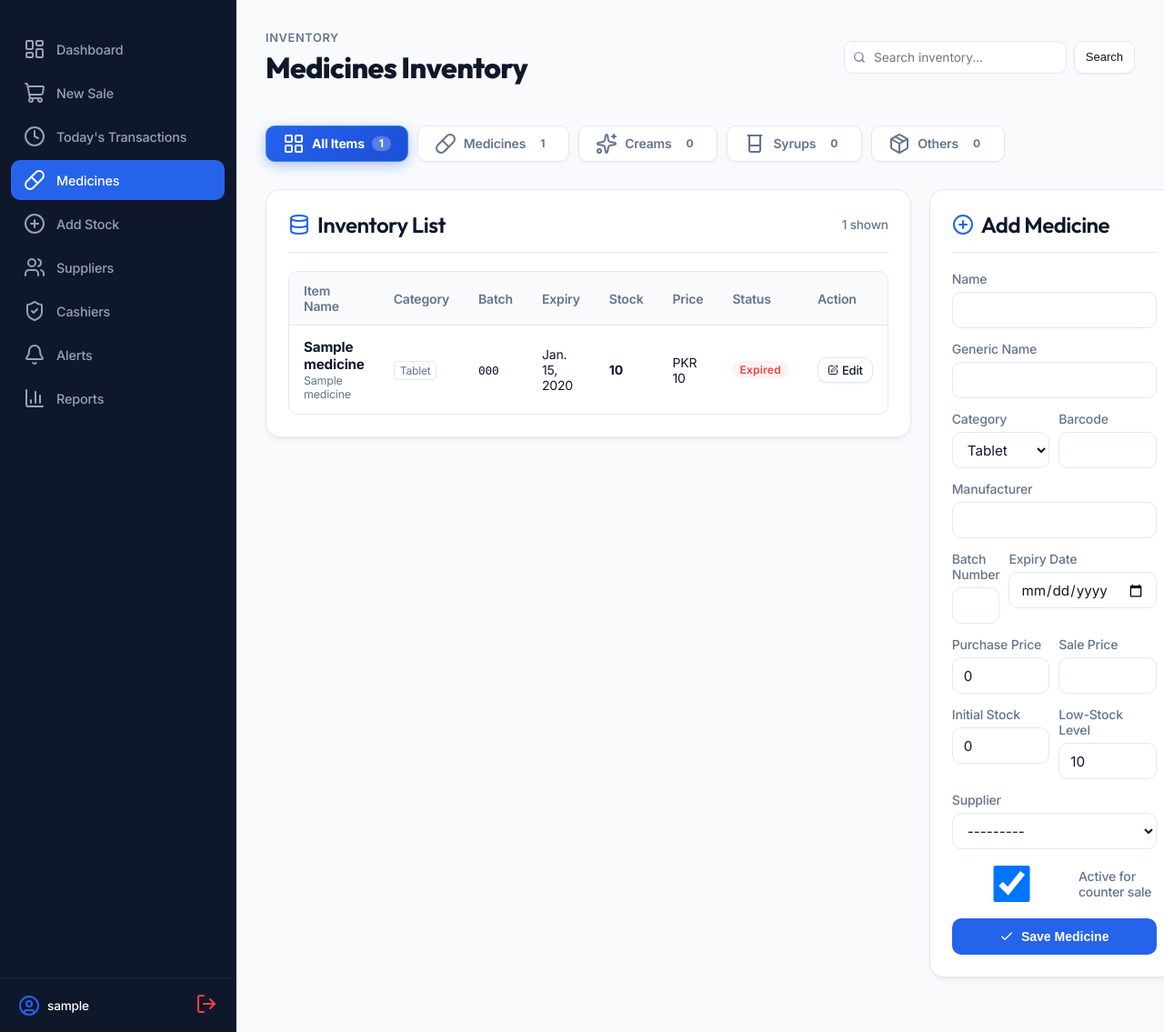
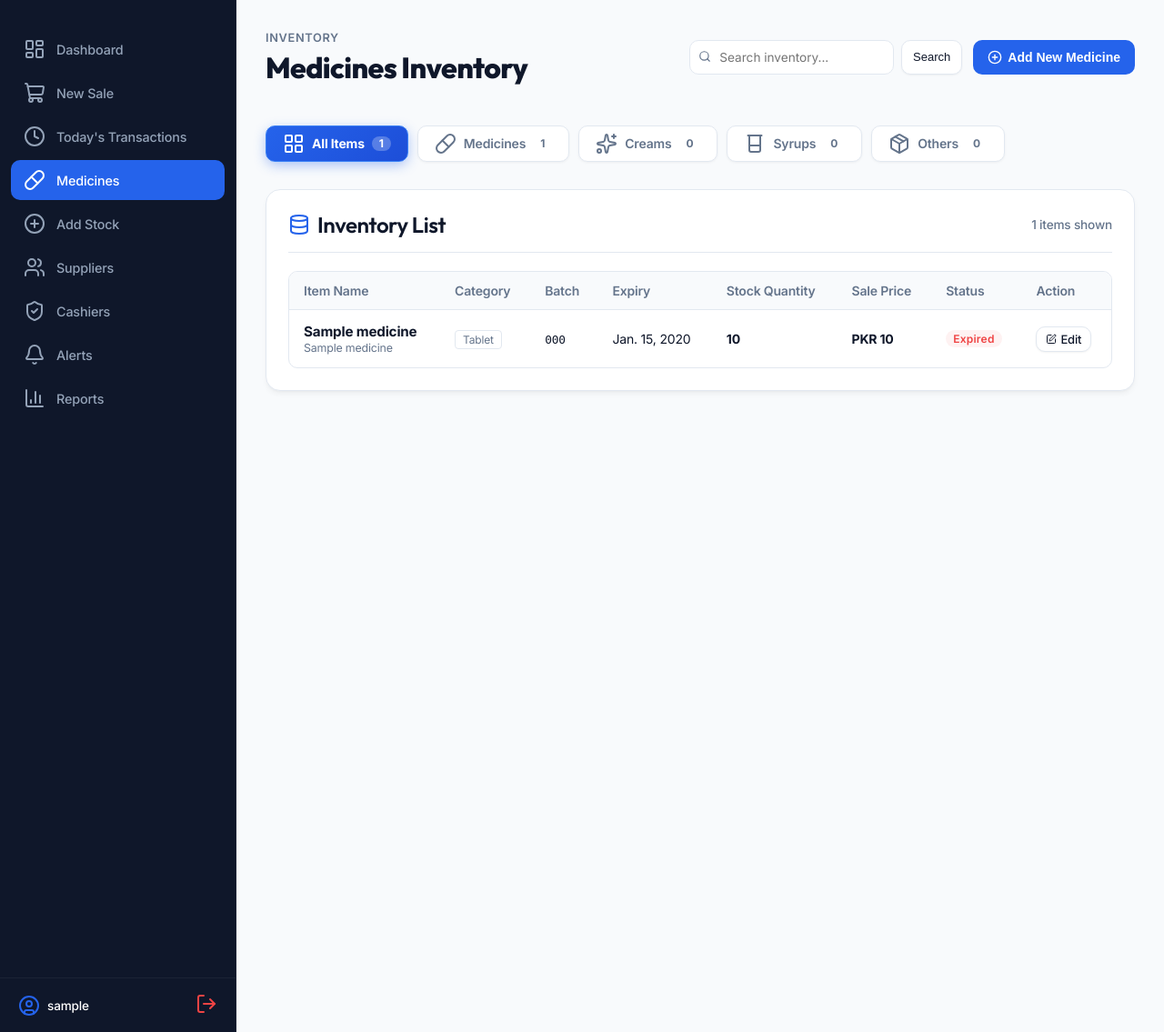
Before and after one commit to asad594/Medical-POS-system, a Django app: page /medicines/ in a window 1280 px wide. Shown: the part 60-1195 px from the top of the page at 91% size. Run offline with Django 5.2, Linux system fonts and the light colour scheme; a user stored in the database is signed in; tables that the repository leaves empty hold one stand-in row (values such as "Sample post").

Commit message:
Convert Medicines inventory page to full-width and add popup modal for Add Medicine form

```diff
--- a/store/templates/store/medicines.html
+++ b/store/templates/store/medicines.html
@@ -9,14 +9,19 @@
         <p class="eyebrow">Inventory</p>
         <h1 style="font-size: 2rem; font-weight: 800;">Medicines Inventory</h1>
     </div>
-    <form method="get" class="search-form" style="display: flex; gap: 8px; width: 320px;">
+    <div style="display: flex; align-items: center; gap: 12px;">
+        <form method="get" class="search-form" style="display: flex; gap: 8px; width: 300px; margin: 0;">
             <input type="hidden" name="category" value="{{ category|default:'all' }}">
             <div style="position: relative; flex: 1;">
                 <i data-lucide="search" style="position: absolute; left: 10px; top: 11px; width: 14px; height: 14px; color: var(--muted);"></i>
-            <input name="q" value="{{ query }}" placeholder="Search inventory..." style="padding-left: 32px; min-height: 36px; font-size: 0.85rem;">
+                <input name="q" value="{{ query }}" placeholder="Search inventory..." style="padding-left: 32px; min-height: 38px; font-size: 0.85rem;">
             </div>
-        <button class="secondary-action small" type="submit" style="min-height: 36px;">Search</button>
+            <button class="secondary-action small" type="submit" style="min-height: 38px;">Search</button>
         </form>
+        <button type="button" class="primary-action" onclick="openAddMedicineModal()" style="min-height: 38px; display: inline-flex; align-items: center; gap: 6px; font-weight: 600; padding: 0 16px;">
+            <i data-lucide="plus-circle" style="width: 16px; height: 16px;"></i> Add New Medicine
+        </button>
+    </div>
 </section>
 
 <!-- Category Filter Tabs -->
@@ -48,15 +53,14 @@
     </a>
 </div>
 
-<section class="two-column" style="grid-template-columns: 2fr 1fr; align-items: start;">
-    <!-- Medicine List Table -->
-    <div class="panel">
+<!-- Medicine List Table (Full Width Panel) -->
+<section class="panel" style="width: 100%;">
     <div class="panel-head">
         <div style="display: flex; align-items: center; gap: 8px;">
             <i data-lucide="database" style="color: var(--primary);"></i>
             <h2>Inventory List</h2>
         </div>
-            <span style="font-size: 0.85rem; font-weight: 500; color: var(--muted);">{{ medicines|length }} shown</span>
+        <span style="font-size: 0.85rem; font-weight: 500; color: var(--muted);">{{ medicines|length }} items shown</span>
     </div>
     <div class="table-wrap">
         <table>
@@ -66,8 +70,8 @@
                     <th>Category</th>
                     <th>Batch</th>
                     <th>Expiry</th>
-                        <th>Stock</th>
-                        <th>Price</th>
+                    <th>Stock Quantity</th>
+                    <th>Sale Price</th>
                     <th>Status</th>
                     <th>Action</th>
                 </tr>
@@ -80,20 +84,19 @@
                             <div style="font-size: 0.775rem; color: var(--muted); margin-top: 1px;">{{ medicine.generic_name|default:'-' }}</div>
                         </td>
                         <td>
-                                <span style="background: rgba(255, 255, 255, 0.05); border: 1px solid var(--border); border-radius: 4px; padding: 2px 6px; font-size: 0.75rem; color: var(--muted); text-transform: capitalize;">
+                            <span style="background: rgba(255, 255, 255, 0.05); border: 1px solid var(--border); border-radius: 4px; padding: 2px 8px; font-size: 0.75rem; color: var(--muted); text-transform: capitalize;">
                                 {{ medicine.get_category_display }}
                             </span>
                         </td>
                         <td><span style="font-family: monospace; font-size: 0.8rem;">{{ medicine.batch_number|default:'-' }}</span></td>
                         <td>{{ medicine.expiry_date|default:'-' }}</td>
                         <td><strong>{{ medicine.stock_quantity }}</strong></td>
-                            <td>PKR {{ medicine.sale_price|floatformat:0 }}</td>
+                        <td><strong style="color: var(--ink);">PKR {{ medicine.sale_price|floatformat:0 }}</strong></td>
                         <td>
                             <span class="{% if medicine.is_available_for_sale %}status-good{% else %}status-bad{% endif %}" style="padding: 2px 8px; font-size: 0.75rem;">
                                 {{ medicine.stock_label }}
                             </span>
                         </td>
-
                         <td>
                             <a class="secondary-action small" href="{% url 'medicine_edit' medicine.id %}" style="display: inline-flex; align-items: center; gap: 4px; min-height: 28px; padding: 0 10px;">
                                 <i data-lucide="edit" style="width: 12px; height: 12px;"></i> Edit
@@ -101,32 +104,36 @@
                         </td>
                     </tr>
                 {% empty %}
-                        <tr><td colspan="7" style="text-align: center; color: var(--muted);">No medicines saved yet.</td></tr>
+                    <tr><td colspan="8" style="text-align: center; color: var(--muted); padding: 24px;">No medicines found in this view. Click <strong>"Add New Medicine"</strong> above to add stock.</td></tr>
                 {% endfor %}
             </tbody>
         </table>
     </div>
+</section>
+
+<!-- Add Medicine Modal Overlay -->
+<div class="modal-overlay {% if form.errors %}active{% endif %}" id="add-medicine-modal">
+    <div class="modal-dialog">
+        <div class="modal-header">
+            <h2>
+                <i data-lucide="plus-circle" style="color: var(--primary);"></i> Add New Medicine Item
+            </h2>
+            <button type="button" class="link-button" onclick="closeAddMedicineModal()" style="padding: 4px;" aria-label="Close modal">
+                <i data-lucide="x" style="width: 20px; height: 20px;"></i>
+            </button>
         </div>
-
-    <!-- Add Medicine Panel -->
-    <aside class="panel">
-        <div class="panel-head">
-            <div style="display: flex; align-items: center; gap: 8px;">
-                <i data-lucide="plus-circle" style="color: var(--primary);"></i>
-                <h2>Add Medicine</h2>
-            </div>
-        </div>
-        <form method="post" style="display: flex; flex-direction: column; gap: 14px;">
+        <form method="post">
             {% csrf_token %}
+            <div class="modal-body">
                 <div>
-                <label>Name</label>
+                    <label>Medicine Name</label>
                     {{ form.name }}
                 </div>
                 <div>
                     <label>Generic Name</label>
                     {{ form.generic_name }}
                 </div>
-            <div class="form-grid" style="grid-template-columns: repeat(2, 1fr); gap: 10px;">
+                <div class="form-grid" style="grid-template-columns: repeat(2, 1fr); gap: 12px;">
                     <div>
                         <label>Category</label>
                         {{ form.category }}
@@ -140,7 +147,7 @@
                     <label>Manufacturer</label>
                     {{ form.manufacturer }}
                 </div>
-            <div class="form-grid" style="grid-template-columns: repeat(2, 1fr); gap: 10px;">
+                <div class="form-grid" style="grid-template-columns: repeat(2, 1fr); gap: 12px;">
                     <div>
                         <label>Batch Number</label>
                         {{ form.batch_number }}
@@ -150,19 +157,19 @@
                         {{ form.expiry_date }}
                     </div>
                 </div>
-            <div class="form-grid" style="grid-template-columns: repeat(2, 1fr); gap: 10px;">
+                <div class="form-grid" style="grid-template-columns: repeat(2, 1fr); gap: 12px;">
                     <div>
-                    <label>Purchase Price</label>
+                        <label>Purchase Price (PKR)</label>
                         {{ form.purchase_price }}
                     </div>
                     <div>
-                    <label>Sale Price</label>
+                        <label>Sale Price (PKR)</label>
                         {{ form.sale_price }}
                     </div>
                 </div>
-            <div class="form-grid" style="grid-template-columns: repeat(2, 1fr); gap: 10px;">
+                <div class="form-grid" style="grid-template-columns: repeat(2, 1fr); gap: 12px;">
                     <div>
-                    <label>Initial Stock</label>
+                        <label>Initial Stock Quantity</label>
                         {{ form.stock_quantity }}
                     </div>
                     <div>
@@ -182,14 +189,38 @@
                 {% if form.errors %}
                     <div class="message error">
                         <i data-lucide="alert-triangle"></i>
-                    <span>Please fix highlighted medicine details.</span>
+                        <span>Please fix highlighted details and try again.</span>
                     </div>
                 {% endif %}
-
-            <button class="primary-action full-width" type="submit" style="font-weight: 600; width: 100%;">
+            </div>
+            <div class="modal-footer">
+                <button type="button" class="secondary-action" onclick="closeAddMedicineModal()">Cancel</button>
+                <button class="primary-action" type="submit" style="font-weight: 600;">
                     <i data-lucide="check" style="width: 16px; height: 16px;"></i> Save Medicine
                 </button>
+            </div>
         </form>
-    </aside>
-</section>
+    </div>
+</div>
 {% endblock %}
+
+{% block extra_js %}
+<script>
+    function openAddMedicineModal() {
+        document.getElementById('add-medicine-modal').classList.add('active');
+    }
+    function closeAddMedicineModal() {
+        document.getElementById('add-medicine-modal').classList.remove('active');
+    }
+
+    // Close modal on Escape key
+    document.addEventListener('keydown', function(e) {
+        if (e.key === 'Escape') closeAddMedicineModal();
+    });
+
+    // Close modal when clicking backdrop
+    document.getElementById('add-medicine-modal').addEventListener('click', function(e) {
+        if (e.target === this) closeAddMedicineModal();
+    });
+</script>
+{% endblock %}
```
Also changed, not shown: store/static/store/css/styles.css (+77 -0 lines). Lines whose indentation alone changed are shown as unchanged.
